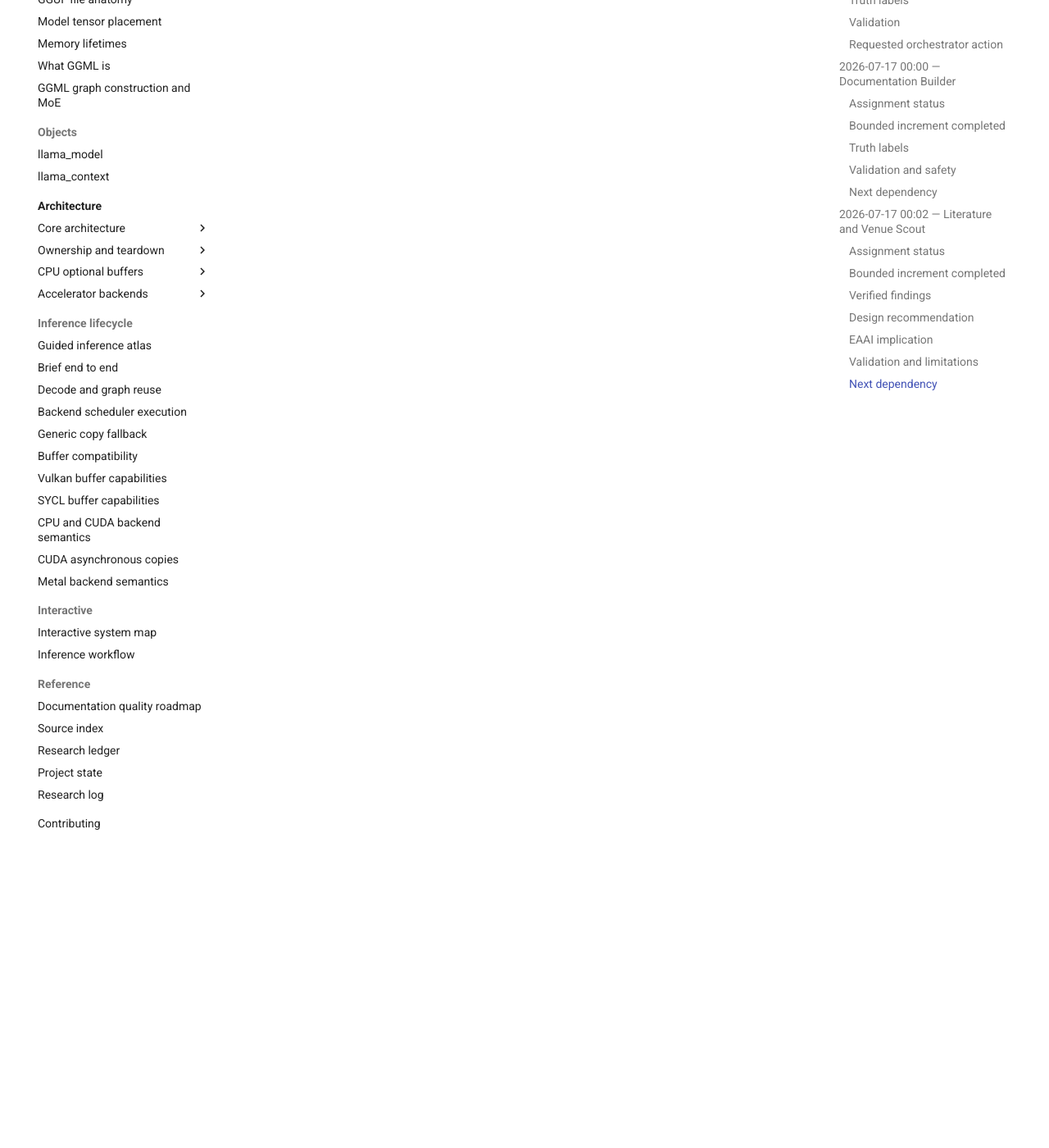
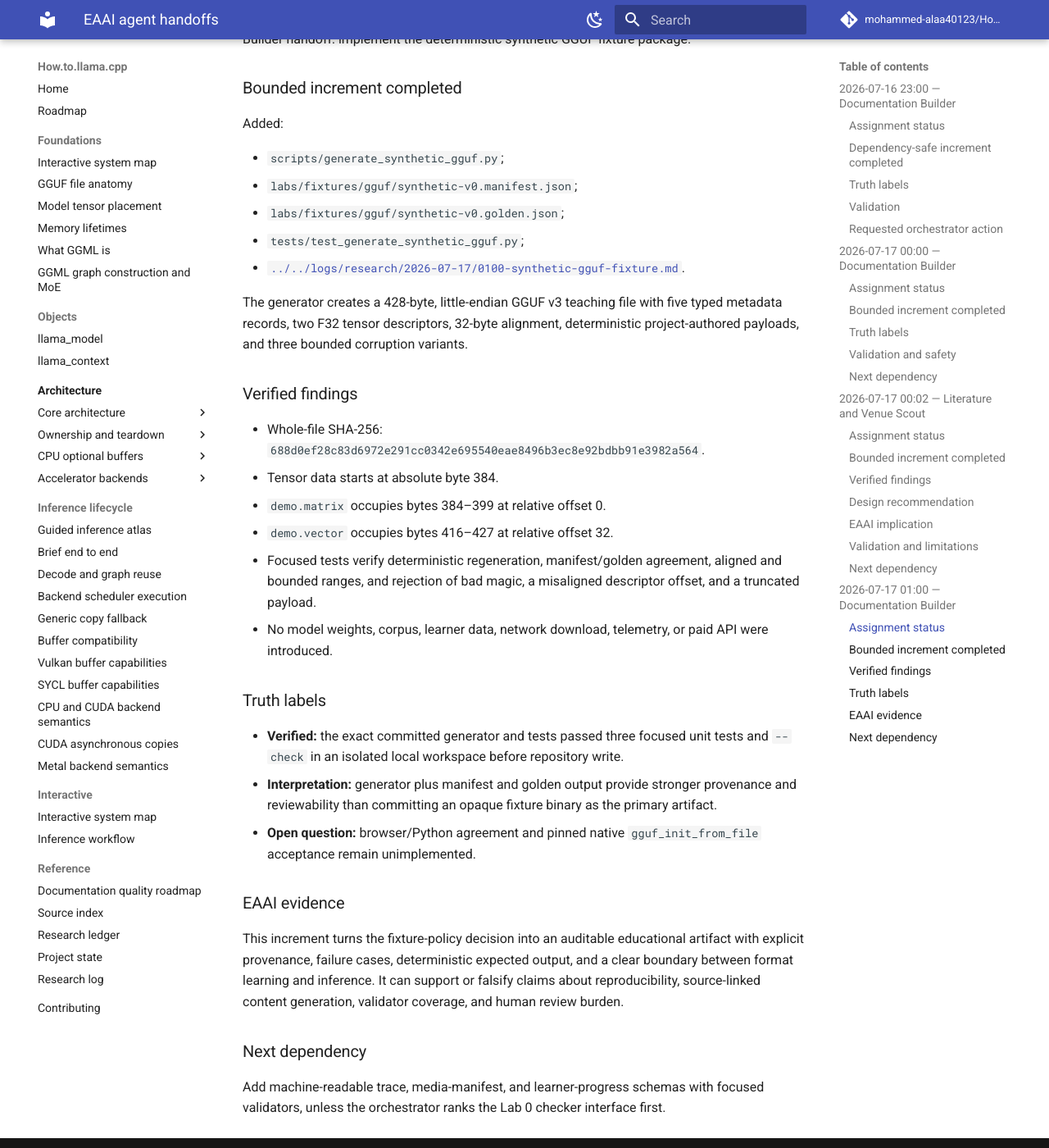
Before and after one commit to mohammed-alaa40123/How.to.llama.cpp, an MkDocs documentation site: the page built from docs/publication/agent-handoffs.md, in a window 1280 px wide and 1400 px high, scrolled down 4549 px. Shown: the whole window at 82% size. Built offline with MkDocs 1.6.1 and Material for MkDocs 9.7.7, drawn with Linux system fonts in a browser that asks for light colours; comment, search, counter and statistics services are not loaded; some of the changed text lies outside the part shown.

Commit message:
docs: hand off synthetic GGUF fixture evidence

```diff
--- a/docs/publication/agent-handoffs.md
+++ b/docs/publication/agent-handoffs.md
@@ -107,3 +107,44 @@ The useful contribution is the visible evidence boundary between simulation, aut
 ### Next dependency
 
 The next distinct literature slice should verify the media pipeline from current official API documentation: OpenAI image/speech/realtime/video, Gemini image generation, NotebookLM automation limits, provenance, accessibility, licensing, caching, privacy, and human-review requirements.
+
+## 2026-07-17 01:00 — Documentation Builder
+
+### Assignment status
+
+`orchestrator-state.md` and `evidence-backlog.md` remain unavailable. The run followed the highest repository-ranked dependency in `project-state.md` and the previous Documentation Builder handoff: implement the deterministic synthetic GGUF fixture package.
+
+### Bounded increment completed
+
+Added:
+
+- `scripts/generate_synthetic_gguf.py`;
+- `labs/fixtures/gguf/synthetic-v0.manifest.json`;
+- `labs/fixtures/gguf/synthetic-v0.golden.json`;
+- `tests/test_generate_synthetic_gguf.py`;
+- [`../../logs/research/2026-07-17/0100-synthetic-gguf-fixture.md`](../../logs/research/2026-07-17/0100-synthetic-gguf-fixture.md).
+
+The generator creates a 428-byte, little-endian GGUF v3 teaching file with five typed metadata records, two F32 tensor descriptors, 32-byte alignment, deterministic project-authored payloads, and three bounded corruption variants.
+
+### Verified findings
+
+- Whole-file SHA-256: `688d0ef28c83d6972e291cc0342e695540eae8496b3ec8e92bdbb91e3982a564`.
+- Tensor data starts at absolute byte 384.
+- `demo.matrix` occupies bytes 384–399 at relative offset 0.
+- `demo.vector` occupies bytes 416–427 at relative offset 32.
+- Focused tests verify deterministic regeneration, manifest/golden agreement, aligned and bounded ranges, and rejection of bad magic, a misaligned descriptor offset, and a truncated payload.
+- No model weights, corpus, learner data, network download, telemetry, or paid API were introduced.
+
+### Truth labels
+
+- **Verified:** the exact committed generator and tests passed three focused unit tests and `--check` in an isolated local workspace before repository write.
+- **Interpretation:** generator plus manifest and golden output provide stronger provenance and reviewability than committing an opaque fixture binary as the primary artifact.
+- **Open question:** browser/Python agreement and pinned native `gguf_init_from_file` acceptance remain unimplemented.
+
+### EAAI evidence
+
+This increment turns the fixture-policy decision into an auditable educational artifact with explicit provenance, failure cases, deterministic expected output, and a clear boundary between format learning and inference. It can support or falsify claims about reproducibility, source-linked content generation, validator coverage, and human review burden.
+
+### Next dependency
+
+Add machine-readable trace, media-manifest, and learner-progress schemas with focused validators, unless the orchestrator ranks the Lab 0 checker interface first.
```
